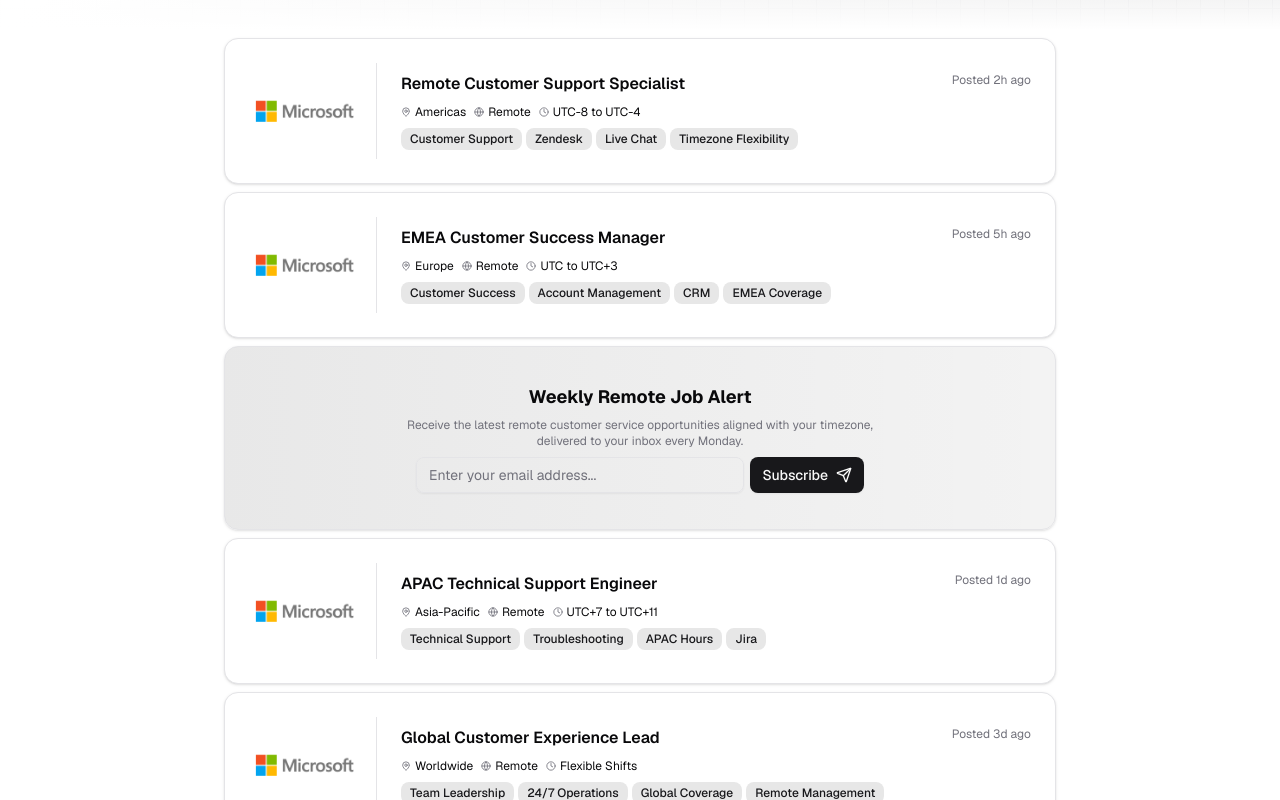
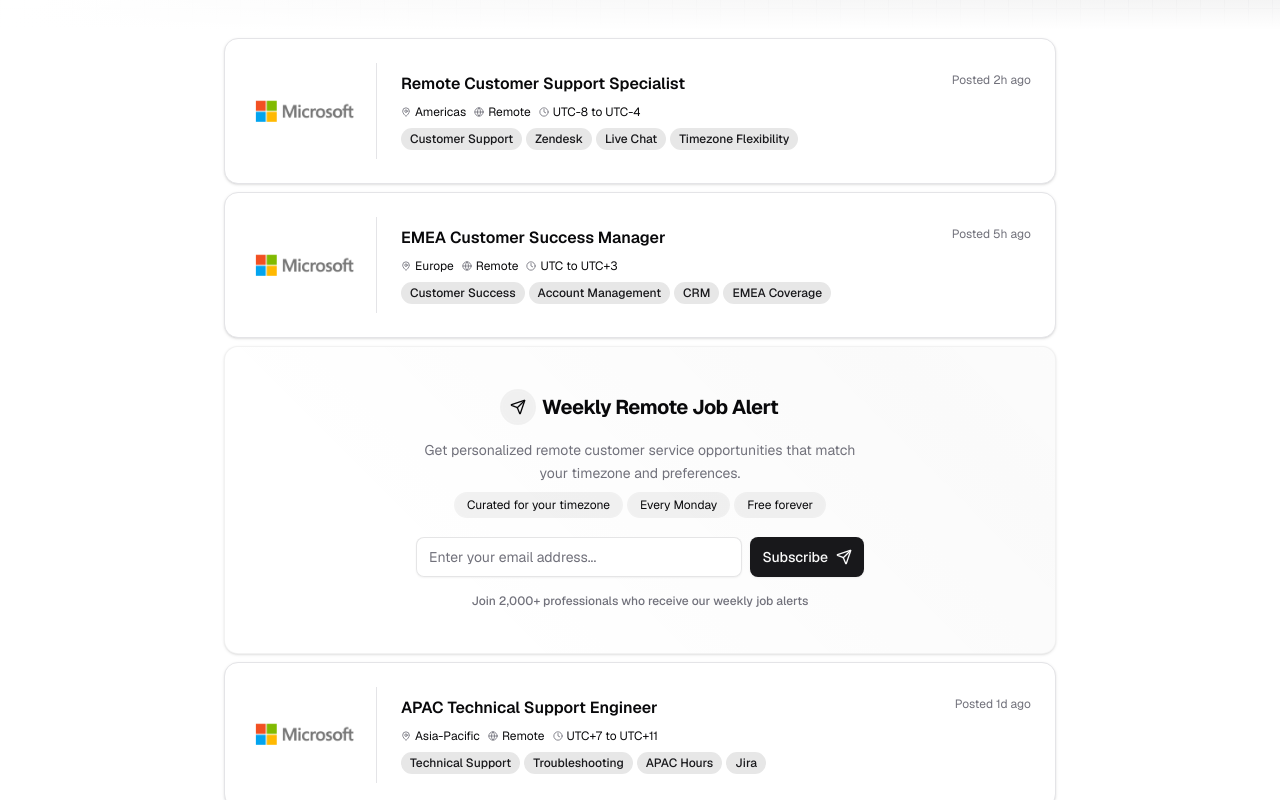
Before and after one commit to katsuragawaa/aligndesk, a Next.js app: page / in a window 1280 px wide. Shown: the part 760-1560 px from the top of the page. Built offline with nearby package versions, Linux system fonts and the light colour scheme.

Commit message:
feat: update jobs component styling and improve subscription form layout

```diff
--- a/components/jobs.tsx
+++ b/components/jobs.tsx
@@ -70,34 +70,63 @@
           <JobCard key={index} job={job} />
         ))}
 
-        <Card className="group bg-primary/5 relative overflow-hidden transition-all duration-300 hover:shadow-lg">
-          <div className="from-primary/10 absolute inset-0 bg-gradient-to-r to-transparent opacity-50" />
-          <CardContent className="relative py-3">
-            <div className="flex flex-col items-center space-y-1.5 text-center">
-              <CardTitle className="text-lg font-bold">
+        <Card className="group border-foreground/5 bg-background dark:bg-background/50 dark:border-foreground/5 hover:shadow-foreground/5 dark:hover:shadow-foreground/5 relative overflow-hidden border transition-all duration-300 hover:shadow-lg">
+          <div className="animate-shimmer absolute inset-0 bg-[linear-gradient(45deg,transparent_25%,rgba(0,0,0,0.02)_50%,transparent_75%)] bg-[length:250%_250%] dark:bg-[linear-gradient(45deg,transparent_25%,rgba(255,255,255,0.02)_50%,transparent_75%)]" />
+          <CardContent className="relative py-5">
+            <div className="flex flex-col items-center space-y-4 text-center">
+              <div className="flex items-center gap-2">
+                <div className="bg-foreground/5 text-foreground ring-foreground/5 group-hover:ring-foreground/10 rounded-full p-2 ring-2 transition-all duration-300">
+                  <Send className="size-4" />
+                </div>
+                <CardTitle className="text-foreground text-xl font-bold tracking-tight">
                   Weekly Remote Job Alert
                 </CardTitle>
-              <p className="text-muted-foreground max-w-lg text-xs">
-                Receive the latest remote customer service opportunities aligned
-                with your timezone, delivered to your inbox every Monday.
+              </div>
+              <div className="space-y-2">
+                <p className="text-muted-foreground max-w-md text-sm leading-relaxed">
+                  Get personalized remote customer service opportunities that
+                  match your timezone and preferences.
                 </p>
+                <div className="flex flex-wrap justify-center gap-1.5 text-xs">
+                  <div className="bg-foreground/5 text-foreground ring-foreground/5 group-hover:ring-foreground/10 rounded-full px-3 py-1 ring-1 transition-all duration-300">
+                    Curated for your timezone
+                  </div>
+                  <div className="bg-foreground/5 text-foreground ring-foreground/5 group-hover:ring-foreground/10 rounded-full px-3 py-1 ring-1 transition-all duration-300">
+                    Every Monday
+                  </div>
+                  <div className="bg-foreground/5 text-foreground ring-foreground/5 group-hover:ring-foreground/10 rounded-full px-3 py-1 ring-1 transition-all duration-300">
+                    Free forever
+                  </div>
+                </div>
+              </div>
               <form
                 onSubmit={handleSubscribe}
-                className="mt-0.5 flex w-full max-w-md gap-1.5"
+                className="mt-1 flex w-full max-w-md flex-col gap-2 sm:flex-row"
               >
+                <div className="relative flex-1">
                   <Input
                     type="email"
                     placeholder="Enter your email address..."
                     value={email}
                     onChange={(e) => setEmail(e.target.value)}
-                  className="flex-1"
+                    className="border-foreground/10 bg-background/80 focus:border-foreground/20 focus:ring-foreground/10 h-10 pr-4 backdrop-blur-sm transition-all duration-300 focus:ring-1"
                     required
                   />
-                <Button type="submit" className="gap-2">
+                  <div className="text-foreground absolute top-1/2 right-4 -translate-y-1/2 text-xs font-medium">
+                    {email ? "✓" : ""}
+                  </div>
+                </div>
+                <Button
+                  type="submit"
+                  className="bg-primary text-primary-foreground shadow-primary/5 hover:bg-primary/90 hover:shadow-primary/10 h-10 gap-2 shadow-sm transition-all duration-300 hover:shadow-md"
+                >
                   Subscribe
                   <Send className="size-4" />
                 </Button>
               </form>
+              <p className="text-muted-foreground text-xs font-medium">
+                Join 2,000+ professionals who receive our weekly job alerts
+              </p>
             </div>
           </CardContent>
         </Card>
@@ -112,7 +141,7 @@
 
 function JobCard({ job }: { job: (typeof jobs)[0] }) {
   return (
-    <Card className="group hover:border-primary/50 relative overflow-hidden transition-all duration-300 hover:shadow-lg">
+    <Card className="group hover:border-primary/5 relative overflow-hidden transition-all duration-300 hover:shadow-lg">
       <div className="from-primary/5 absolute inset-0 bg-gradient-to-r to-transparent opacity-0 transition-opacity duration-300 group-hover:opacity-100" />
       <CardContent>
         <div className="flex flex-col items-center gap-6 sm:flex-row">
@@ -155,7 +184,7 @@
                 <Badge
                   key={skillIndex}
                   variant="secondary"
-                  className="bg-primary/10 text-primary hover:bg-primary/20 cursor-pointer transition-colors"
+                  className="bg-primary/10 text-primary hover:bg-primary/20 cursor-pointer transition-colors rounded-full"
                 >
                   {skill}
                 </Badge>
```
Lines whose indentation alone changed are shown as unchanged.
